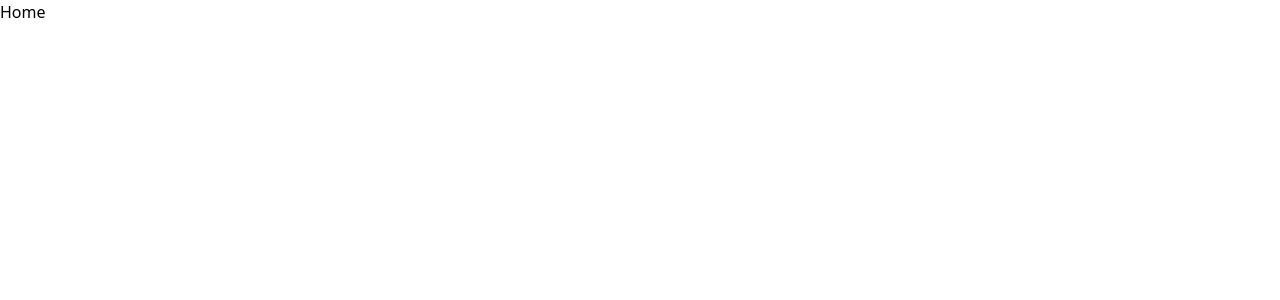
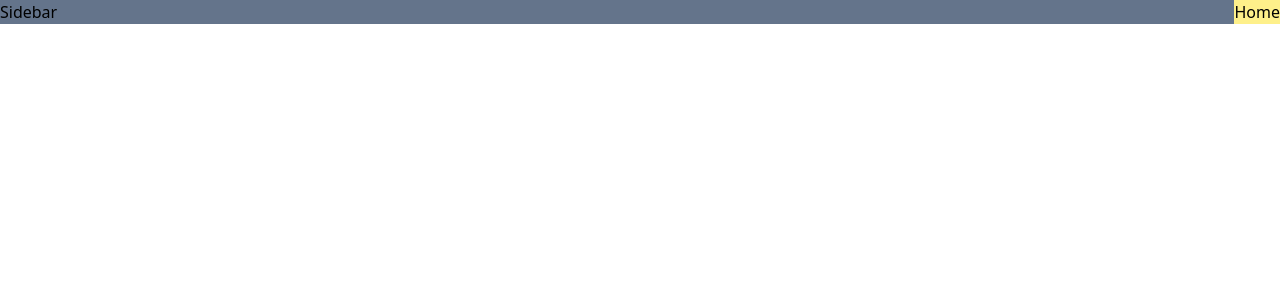
Before and after one commit to serkanursavas/404-squad, a React (Vite) app: page / in a window 1280 px wide. Shown: the top 300 px of the page. Built offline with nearby package versions, Linux system fonts and the light colour scheme.

Commit message:
feat: adding mainlayout & route config

```diff
--- a/package.json
+++ b/package.json
@@ -13,6 +13,7 @@
     "@types/react-router-dom": "^5.3.3",
     "react": "^18.3.1",
     "react-dom": "^18.3.1",
+    "react-icons": "^5.3.0",
     "react-router-dom": "^6.26.2"
   },
   "devDependencies": {
--- /dev/null
+++ b/src/layouts/MainLayout.tsx
@@ -0,0 +1,15 @@
+import { Outlet } from 'react-router-dom'
+
+export default function MainLayout() {
+  return (
+    <div className="md:flex">
+      <nav className="fixed bottom-0 w-full bg-slate-500 md:static">Sidebar</nav>
+      <div>
+        <header className="bg-purple-400"></header>
+        <main className="bg-yellow-200">
+          <Outlet />
+        </main>
+      </div>
+    </div>
+  )
+}
--- a/tailwind.config.js
+++ b/tailwind.config.js
@@ -2,7 +2,12 @@
 export default {
   content: ['./index.html', './src/**/*.{js,ts,jsx,tsx}'],
   theme: {
-    extend: {}
+    extend: {
+      sm: '640px',
+      md: '768px',
+      lg: '1024px',
+      xl: '1280px'
+    }
   },
   plugins: []
 }
```
Also changed, not shown: src/router/routes.tsx (+7 -0 lines), 1 other file (tests, documents, lock files or other folders).
